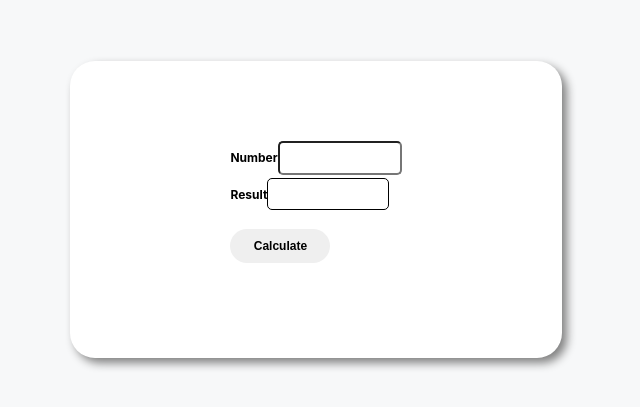
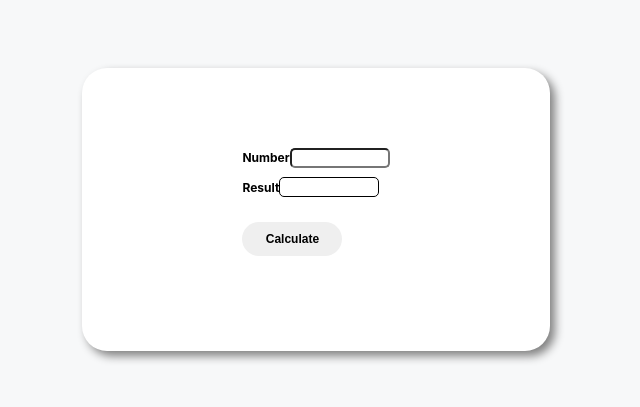
Before and after one commit to marlexxa/Fibonacci-Calculator, a React (Create React App) app: page / in a window 1280 px wide. Shown: the part 191-598 px from the top of the page, without its empty margins (324-964 px from the left). Built offline with nearby package versions, Linux system fonts and the light colour scheme.

Commit message:
feat: add GlobalStyles setting all elements to border-box

```diff
--- /dev/null
+++ b/src/assets/styles/GlobalStyle.js
@@ -0,0 +1,11 @@
+import { createGlobalStyle } from 'styled-components';
+
+export const GlobalStyle = createGlobalStyle`
+  html {
+    box-sizing: border-box;
+  }
+
+  *, *::after, *::before {
+    box-sizing: inherit;
+  }
+`;
--- a/src/views/App.js
+++ b/src/views/App.js
@@ -1,7 +1,7 @@
 import React from 'react';
 import styled from 'styled-components';
-
 import Calculator from 'components/organisms/Calculator/Calculator';
+import { GlobalStyle } from 'assets/styles/GlobalStyle';
 
 const Wrapper = styled.div`
   background-color: #f7f8f9;
@@ -13,9 +13,12 @@ const Wrapper = styled.div`
 `;
 
 const App = () => (
-  <Wrapper>
-    <Calculator />
-  </Wrapper>
+  <>
+    <GlobalStyle />
+    <Wrapper>
+      <Calculator />
+    </Wrapper>
+  </>
 );
 
 export default App;
```
